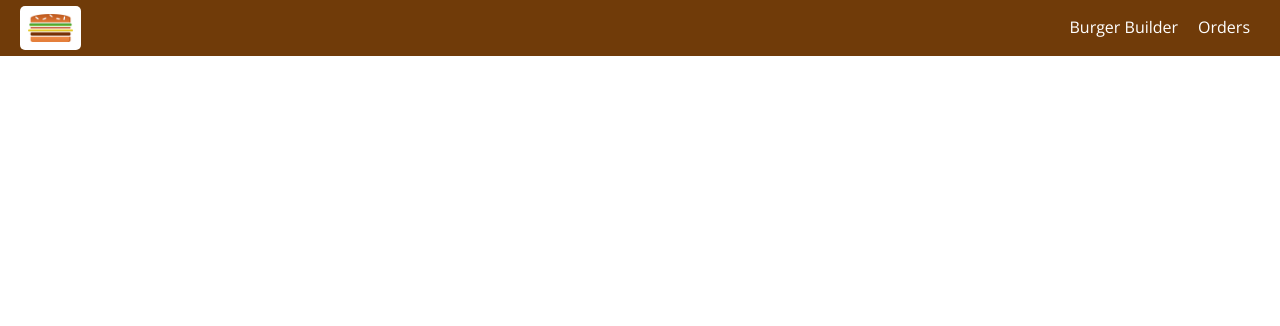
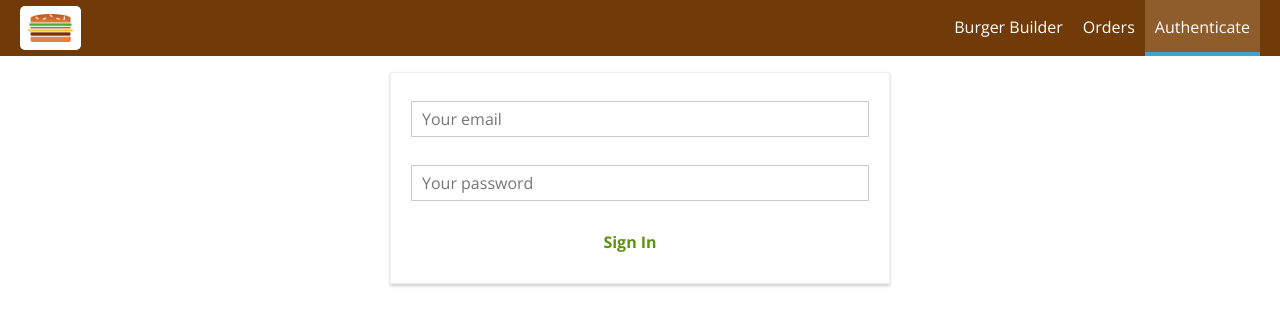
Before and after one commit to Endramar/burger-builder-with-router, a React app: page /auth in a window 1280 px wide. Shown: the top 326 px of the page. Built offline with nearby package versions, Linux system fonts and the light colour scheme.

Commit message:
auth page created

```diff
--- a/src/App.js
+++ b/src/App.js
@@ -5,6 +5,7 @@
 import BurgerBuilder from './containers/BurgerBuilder/BurgerBuilder';
 import Checkout from './containers/Checkout/Checkout';
 import Orders from './containers/Orders/Orders';
+import Auth from './containers/Auth/Auth';
 
 class App extends Component {
   render () {
@@ -14,6 +15,7 @@
           <Switch>
             <Route path="/checkout" component={Checkout} />
             <Route path="/orders" component={Orders} />
+            <Route path="/auth" component={Auth} />
             <Route path="/" exact component={BurgerBuilder} />
           </Switch>
         </Layout>
--- a/src/components/Navigation/NavigationItems/NavigationItems.js
+++ b/src/components/Navigation/NavigationItems/NavigationItems.js
@@ -7,6 +7,7 @@
     <ul className={classes.NavigationItems}>
         <NavigationItem link="/" exact>Burger Builder</NavigationItem>
         <NavigationItem link="/orders">Orders</NavigationItem>
+        <NavigationItem link="/auth">Authenticate</NavigationItem>
     </ul>
 );
 
--- /dev/null
+++ b/src/containers/Auth/Auth.css
@@ -0,0 +1,19 @@
+.Auth {
+    margin: 20px auto;
+    width: 80%;
+    text-align: center;
+    box-shadow: 0 2px 3px #ccc;
+    border: 1px solid #eee;
+    padding: 10px;
+    box-sizing: border-box;
+}
+
+.Input {
+    display: block;
+}
+
+@media (min-width: 600px) {
+    .Auth {
+        width: 500px;
+    }
+}
--- /dev/null
+++ b/src/containers/Auth/Auth.js
@@ -0,0 +1,66 @@
+import React from 'react';
+
+import Input from '../../components/UI/Input/Input';
+import Button from '../../components/UI/Button/Button';
+import classes from './Auth.css';
+
+
+class Auth extends React.Component {
+
+    state = {
+        controls: {
+            email: {
+                elementType: 'input',
+                elementConfig: {
+                    type: 'email',
+                    placeholder: 'Your email'
+                },
+                value: ''
+            },
+            password: {
+                elementType: 'input',
+                elementConfig: {
+                    type: 'password',
+                    placeholder: 'Your password'
+                },
+                value: ''
+            }
+        }
+    }
+
+
+    inputChangeHandler = (key, value) => {
+        const updatedControls = { ...this.state.controls };
+        const updatedInput = { ...updatedControls[key] };
+        updatedInput.value = value;
+        updatedControls[key] = updatedInput;
+        this.setState({ controls: updatedControls });
+    }
+
+    render() {
+
+        let inputArray = [];
+
+        for (let key in this.state.controls) {
+            inputArray.push(<Input
+                key={key}
+                elementType={this.state.controls[key].elementType}
+                elementConfig={this.state.controls[key].elementConfig}
+                value={this.state.controls[key].value}
+                changed={(event) => this.inputChangeHandler(key, event.target.value)}
+            />)
+        }
+
+        return (
+            <div className={classes.Auth}>
+                <form>
+                    {inputArray}
+                    <Button btnType="Success">Sign In</Button>
+                </form>
+            </div>
+        )
+    }
+}
+
+
+export default Auth;
```
